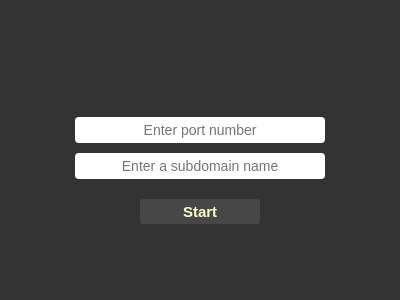
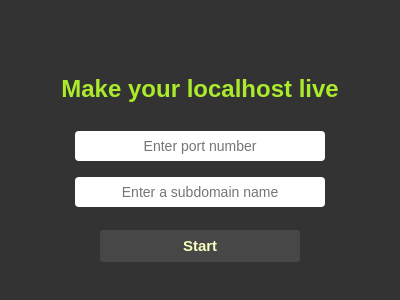
Before and after one commit to Abhishek332/dev-practice, an Electron app: page src/components/webHoster.html in a window 400 px wide. Shown: the part 254-554 px from the top of the page. Drawn offline with Linux system fonts and the light colour scheme.

Commit message:
Removed unwanted things

```diff
--- a/src/components/menuOptions.js
+++ b/src/components/menuOptions.js
@@ -1,6 +1,5 @@
 const isMac = require("../utils/isMac");
 const { BrowserWindow } = require("electron");
-let { childWindowCounter } = require("../main");
 
 const webHoster = () => {
   const win = new BrowserWindow({
@@ -10,7 +9,6 @@ const webHoster = () => {
   });
   win.removeMenu();
   win.loadFile(`${__dirname}/webHoster.html`);
-  childWindowCounter = childWindowCounter + 1;
 };
 
 const menuOptions = [
--- a/src/components/webHoster.html
+++ b/src/components/webHoster.html
@@ -9,9 +9,12 @@
 </head>
 
 <body>
-    <input type="text" id="ePort" placeholder="Enter port number">
-    <input type="text" id="eSubdomain" placeholder="Enter a subdomain name">
-    <button>Start</button>
+    <h2>Make your localhost live</h2>
+    <form action="createSubdomain" method="get">
+        <input type="text" id="ePort" placeholder="Enter port number">
+        <input type="text" id="eSubdomain" placeholder="Enter a subdomain name">
+        <button>Start</button>
+    </form>
 </body>
 
 </html>
--- a/src/utils/style.css
+++ b/src/utils/style.css
@@ -26,8 +26,9 @@ body {
   color: var(--secondary);
 }
 
-h1 {
-  margin: 20px;
+h1,
+h2 {
+  margin-bottom: 20px;
   color: var(--golden);
 }
 
@@ -37,8 +38,8 @@ p {
 
 button {
   outline: none;
-  height: 25px;
-  width: 120px;
+  height: 32px;
+  width: 200px;
   cursor: pointer;
   border-radius: 3px;
   margin-top: 15px;
@@ -57,6 +58,7 @@ input {
   border-radius: 4px;
   border: none;
   width: 250px;
-  margin: 5px;
+  height: 30px;
+  margin: 8px;
   font-size: 14px;
 }
```
